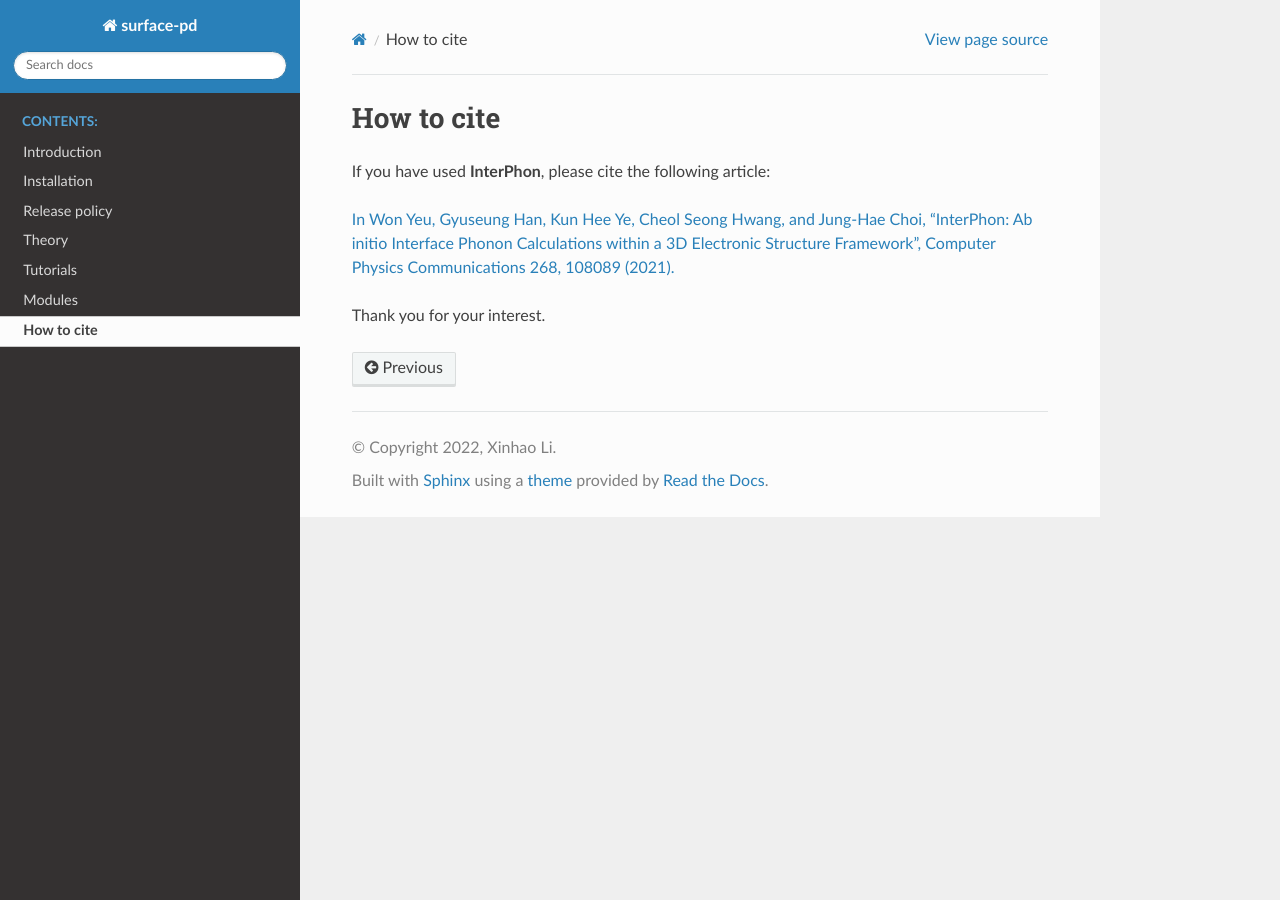
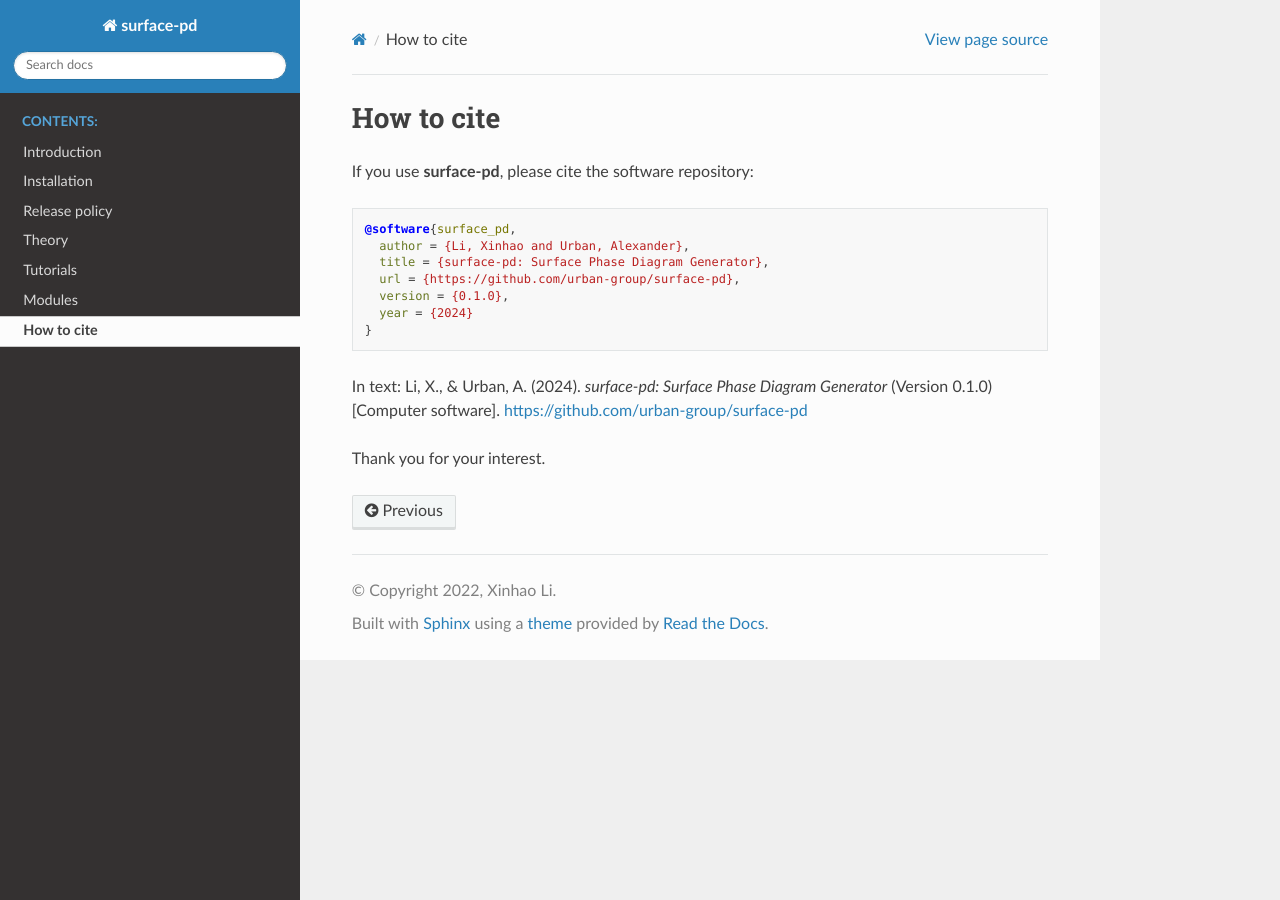
Before and after one commit to urban-group/surface-pd, a Sphinx documentation site: the page built from docs/source/how_to_cite.rst, in a window 1280 px wide. Built offline with Sphinx 7.4.7 and the Read the Docs theme 3.1.0, drawn with Linux system fonts in a browser that asks for light colours.

Commit message:
[docs] correct user-facing commands paths and citations
Standardize the surface-pd citation, replace stale command and example paths, document beta installation from the public repository, and repair the enumlib build instructions. Add metadata tests for duplicated citation fields, documented commands, and committed enumeration inputs.

```diff
--- a/docs/source/how_to_cite.rst
+++ b/docs/source/how_to_cite.rst
@@ -2,10 +2,20 @@
 How to cite
 ===========
 
-If you have used **InterPhon**, please cite the following article:
+If you use **surface-pd**, please cite the software repository:
 
-`In Won Yeu, Gyuseung Han, Kun Hee Ye, Cheol Seong Hwang, and Jung-Hae Choi,
-"InterPhon: Ab initio Interface Phonon Calculations within a 3D Electronic Structure Framework",
-Computer Physics Communications 268, 108089 (2021). <https://doi.org/10.1016/j.cpc.2021.108089>`_
+.. code-block:: bibtex
+
+    @software{surface_pd,
+      author = {Li, Xinhao and Urban, Alexander},
+      title = {surface-pd: Surface Phase Diagram Generator},
+      url = {https://github.com/urban-group/surface-pd},
+      version = {0.1.0},
+      year = {2024}
+    }
+
+In text: Li, X., & Urban, A. (2024). *surface-pd: Surface Phase Diagram
+Generator* (Version 0.1.0) [Computer software].
+https://github.com/urban-group/surface-pd
 
 Thank you for your interest.
--- a/docs/source/tutorials-surface-enum.rst
+++ b/docs/source/tutorials-surface-enum.rst
@@ -133,7 +133,7 @@ For example, you can go to ``surface-pd``
 and try to do a full enumeration on the (104) surface slab model of
 |LiCoO2|. ::
 
-    $ surface-enumeration example/enumeration-examples/input/input-LCO.json
+    $ surface-enumeration examples/enumeration-examples/input/input-LCO.json
 
 For this slab model, the most top O atoms (8 atoms after creating the
 supercell) will be enumerated. The first and second top surface Li atoms (8
@@ -173,5 +173,5 @@ If everything goes well, you should see the following: ::
 
 If the ``--generate-poscar`` optional argument is defined, you should be
 able to see the saved enumerated slab models locally. The slab models are
-stored in **VESTA** format and should be able visualize via
+stored in VASP POSCAR format and can be visualized with tools such as
 `VESTA <https://jp-minerals.org/vesta/en/>`__.
```
Also changed, not shown: README.md (+4 -2 lines), docs/source/installation.rst (+8 -8 lines), examples/README.md, 1 other file.
